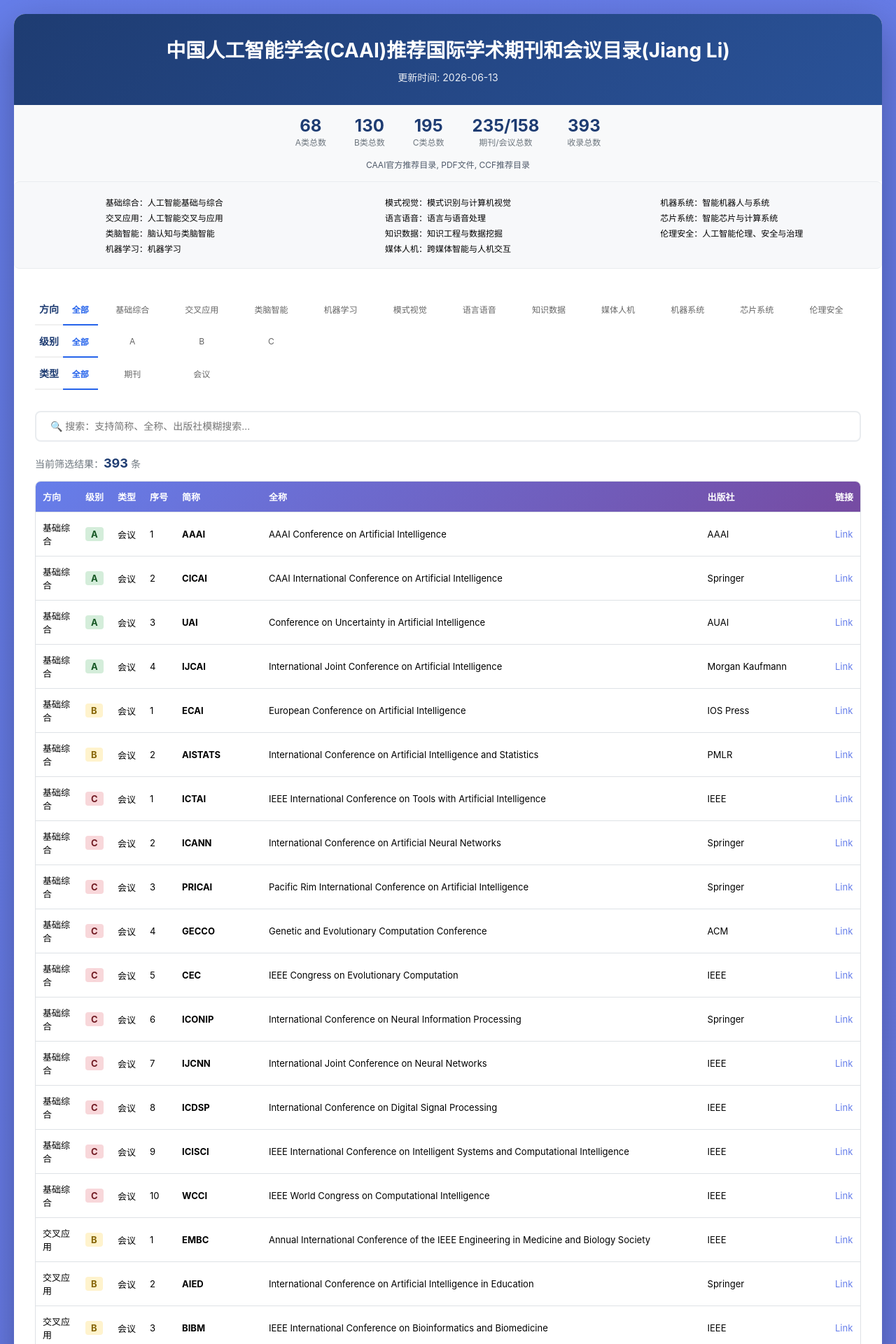
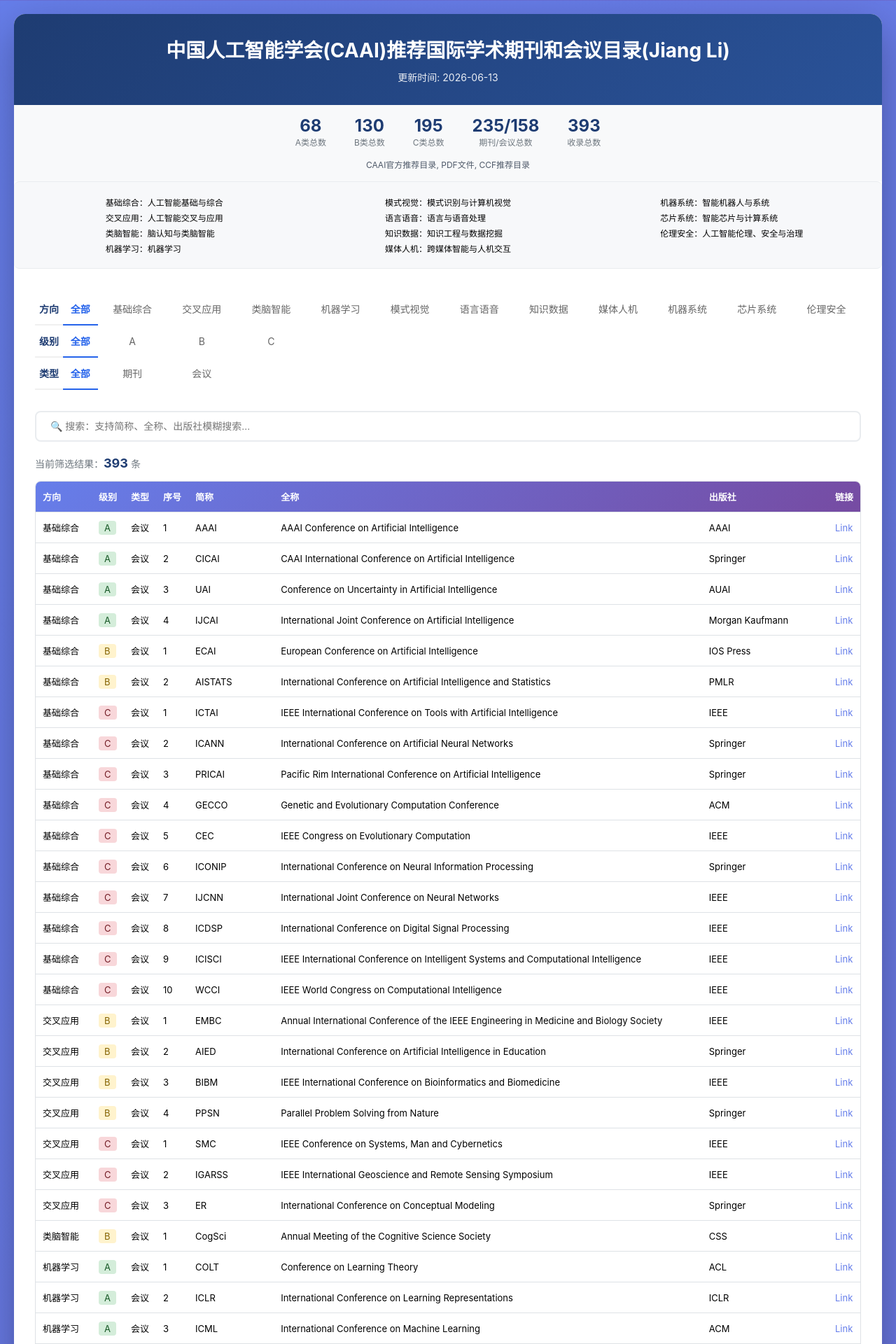
Before and after one commit to lijfrank/lijfrank.github.io, a Jekyll site: the page attaches/CAAI.html, which Jekyll copies as it is, in a window 1280 px wide. Shown: the top 1920 px of the page at 70% size. Built offline with Jekyll 4.4.1, drawn with Linux system fonts in a browser that asks for light colours.

Commit message:
caai-ccf

```diff
--- a/attaches/CAAI.html
+++ b/attaches/CAAI.html
@@ -17,7 +17,7 @@
             padding: 20px;
         }
         .container {
-            max-width: 1400px;
+            /* max-width: 1400px; */
             margin: 0 auto;
             background: white;
             border-radius: 16px;
@@ -105,7 +105,7 @@
             border-bottom: 2px solid #f0f0f0; /* 让 th 的底部基准线连贯 */
             text-align: center;
             color: #1e3c72;
-            font-weight: bold;
+            /* font-weight: bold; */
             width: 40px;
             padding: 12px 0;
         }
@@ -118,7 +118,7 @@
             cursor: pointer;
             color: #666;
             transition: all 0.2s ease;
-            font-size: 12px;
+            font-size: 14px;
         }
 
         .filter-table td.active {
@@ -196,26 +196,29 @@
         .data-table a:hover {
             text-decoration: underline;
         }
+        .col-direction {
+            width: 80px;
+        }
         .level-A {
             background: #d4edda;
             color: #155724;
             padding: 2px 8px;
             border-radius: 4px;
-            font-weight: bold;
+            /* font-weight: bold; */
         }
         .level-B {
             background: #fff3cd;
             color: #856404;
             padding: 2px 8px;
             border-radius: 4px;
-            font-weight: bold;
+            /* font-weight: bold; */
         }
         .level-C {
             background: #f8d7da;
             color: #721c24;
             padding: 2px 8px;
             border-radius: 4px;
-            font-weight: bold;
+            /* font-weight: bold; */
         }
         .footer {
             text-align: center;
@@ -325,7 +328,7 @@
             <table class="data-table">
                 <thead>
                     <tr>
-                        <th>方向</th>
+                        <th class="col-direction">方向</th>
                         <th>级别</th>
                         <th>类型</th>
                         <th>序号</th>
@@ -883,7 +886,7 @@ const allData = [
             <td><span class="level-${item.level}">${item.level}</span></td>
             <td>${item.type}</td>
             <td>${item.no}</td>
-            <td><strong>${item.abbr}</strong></td>
+            <td>${item.abbr}</td>
             <td>${item.full}</td>
             <td>${item.publisher}</td>
             <td><a href="${item.url}" target="_blank">Link</a></td>
```
Also changed, not shown: attaches/CCF.html (+11 -8 lines).
